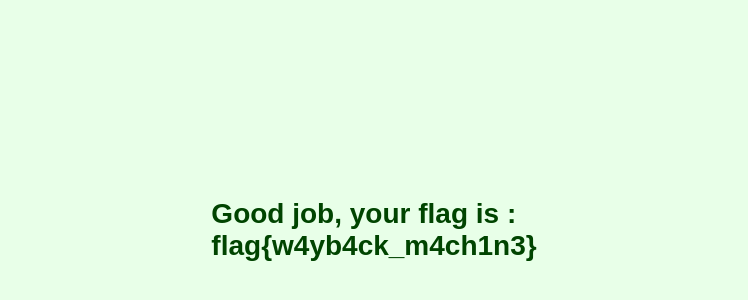
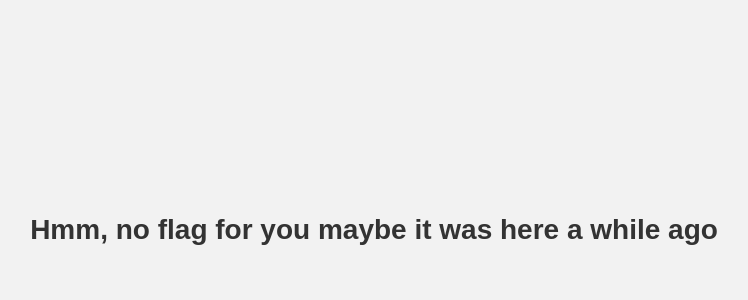
Before and after one commit to Tawjihi-08-Calc/wayback, a plain HTML site: page index.html in a window 1280 px wide. Shown: the part 178-478 px from the top of the page, without its empty margins (266-1014 px from the left). Drawn offline with Linux system fonts and the light colour scheme.

Commit message:
Update index.html

```diff
--- a/index.html
+++ b/index.html
@@ -1,7 +1,7 @@
 <!DOCTYPE html>
 <html>
 <head>
-    <title>Flag Page</title>
+    <title>No Flag Here</title>
     <style>
         body {
             display: flex;
@@ -9,12 +9,12 @@
             align-items: center;
             height: 100vh;
             font-family: Arial, sans-serif;
-            background-color: #e8ffe8;
+            background-color: #f2f2f2;
         }
-        h1 { font-size: 28px; color: #004400; }
+        h1 { font-size: 28px; color: #333; }
     </style>
 </head>
 <body>
-    <h1>Good job, your flag is : <br> flag{w4yb4ck_m4ch1n3}</h1>
+    <h1>Hmm, no flag for you maybe it was here a while ago</h1>
 </body>
 </html>
```
